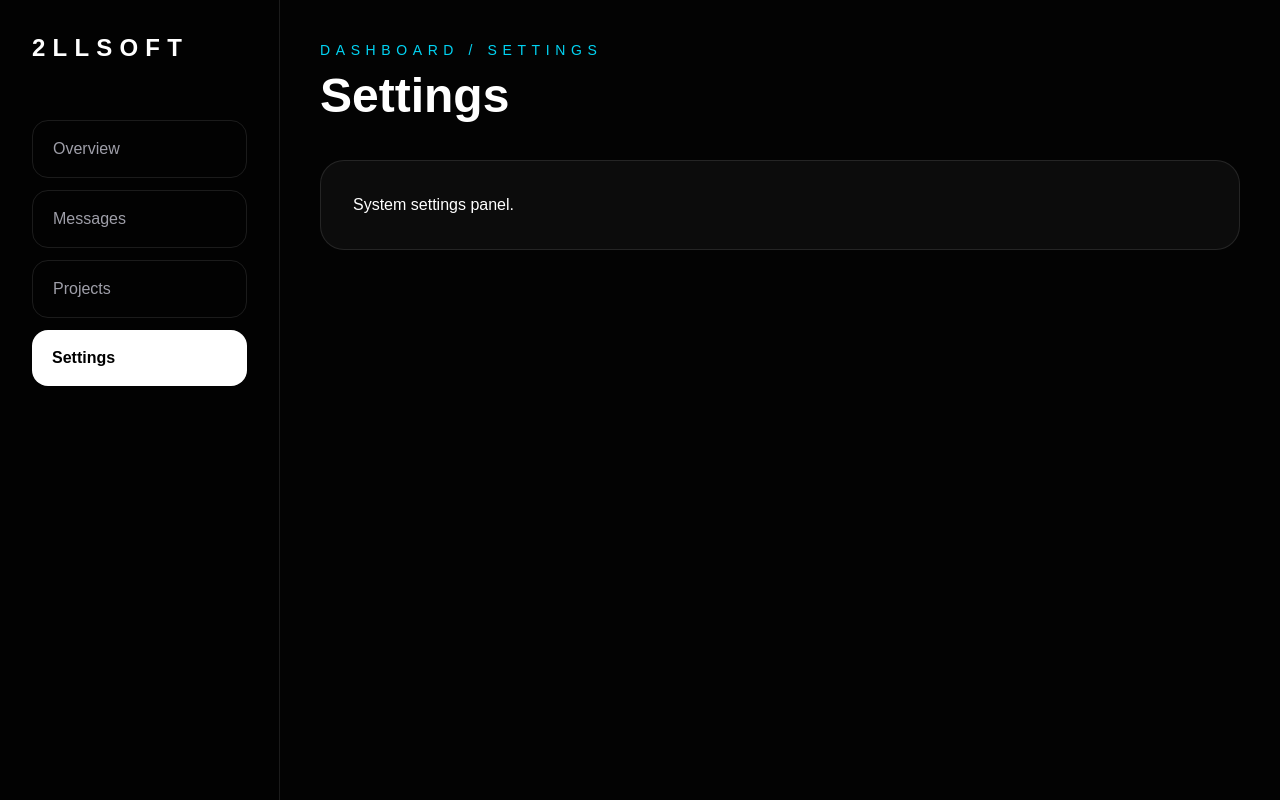
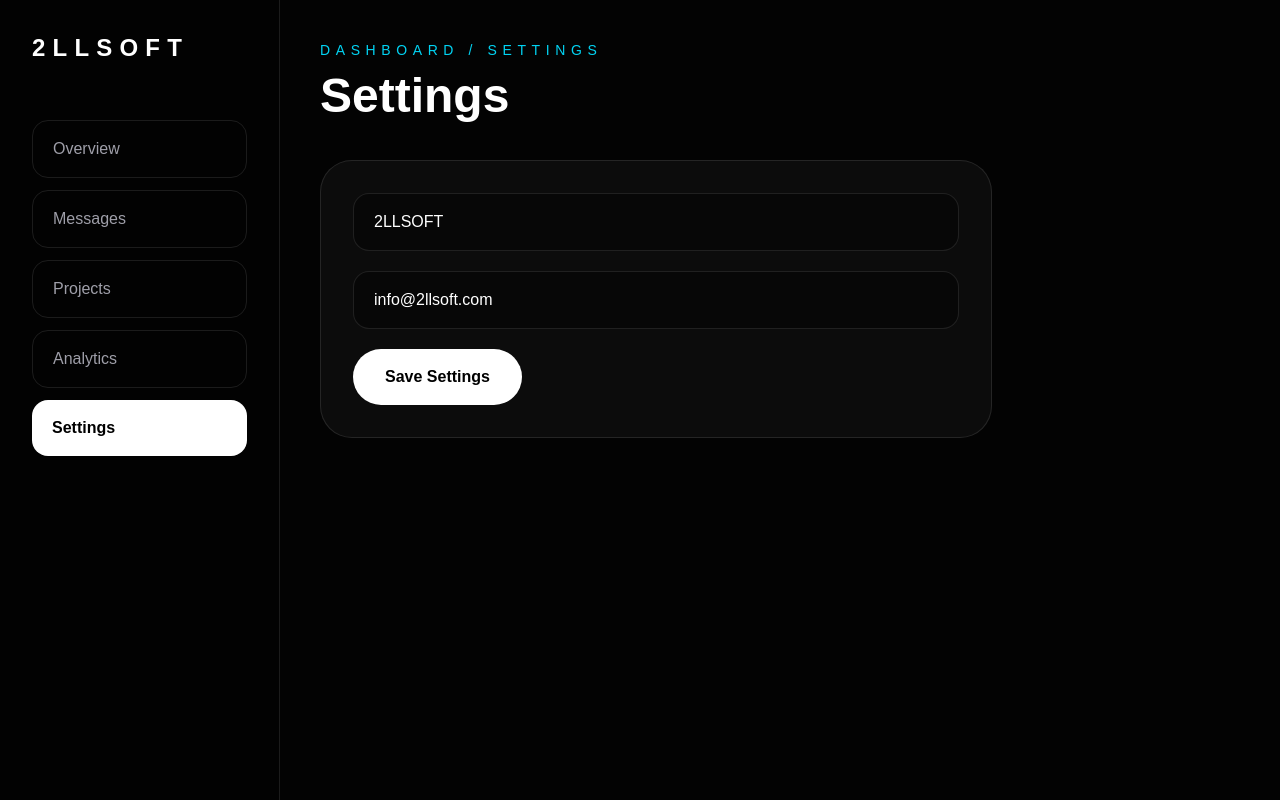
Before and after one commit to 2LLSOFT/2llsoft-clean, a Next.js app: page /dashboard/settings in a window 1280 px wide. Built offline with nearby package versions, Linux system fonts and the light colour scheme.

Commit message:
upgrade settings panel

```diff
--- a/app/dashboard/settings/page.tsx
+++ b/app/dashboard/settings/page.tsx
@@ -1,24 +1,63 @@
+"use client";
+
 import Link from "next/link";
+import { useState } from "react";
 
 export default function SettingsPage() {
+  const [companyName, setCompanyName] = useState("2LLSOFT");
+  const [email, setEmail] = useState("info@2llsoft.com");
+  const [status, setStatus] = useState("");
+
+  function saveSettings() {
+    setStatus("Settings saved.");
+  }
+
   return (
     <main className="flex min-h-screen bg-[#030303] text-white">
       <aside className="hidden w-[280px] border-r border-white/10 bg-black/40 p-8 md:block">
         <h1 className="text-2xl font-black tracking-[0.3em]">2LLSOFT</h1>
+
         <div className="mt-14 space-y-3">
           <Link href="/dashboard" className="block rounded-2xl border border-white/10 px-5 py-4 text-zinc-400">Overview</Link>
           <Link href="/dashboard/messages" className="block rounded-2xl border border-white/10 px-5 py-4 text-zinc-400">Messages</Link>
           <Link href="/dashboard/projects" className="block rounded-2xl border border-white/10 px-5 py-4 text-zinc-400">Projects</Link>
+          <Link href="/dashboard/analytics" className="block rounded-2xl border border-white/10 px-5 py-4 text-zinc-400">Analytics</Link>
           <Link href="/dashboard/settings" className="block rounded-2xl bg-white px-5 py-4 font-bold text-black">Settings</Link>
         </div>
       </aside>
 
       <section className="flex-1 p-6 md:p-10">
-        <p className="text-sm uppercase tracking-[0.4em] text-cyan-400">Dashboard / Settings</p>
+        <p className="text-sm uppercase tracking-[0.4em] text-cyan-400">
+          Dashboard / Settings
+        </p>
+
         <h1 className="mt-3 text-5xl font-black">Settings</h1>
 
-        <div className="mt-10 rounded-3xl border border-white/10 bg-white/[0.04] p-8">
-          System settings panel.
+        <div className="mt-10 max-w-2xl rounded-[2rem] border border-white/10 bg-white/[0.04] p-8">
+          <div className="space-y-5">
+            <input
+              value={companyName}
+              onChange={(e) => setCompanyName(e.target.value)}
+              className="w-full rounded-2xl border border-white/10 bg-black/40 px-5 py-4 outline-none"
+              placeholder="Company name"
+            />
+
+            <input
+              value={email}
+              onChange={(e) => setEmail(e.target.value)}
+              className="w-full rounded-2xl border border-white/10 bg-black/40 px-5 py-4 outline-none"
+              placeholder="Contact email"
+            />
+
+            <button
+              onClick={saveSettings}
+              className="rounded-full bg-white px-8 py-4 font-bold text-black"
+            >
+              Save Settings
+            </button>
+
+            {status && <p className="text-sm text-cyan-400">{status}</p>}
+          </div>
         </div>
       </section>
     </main>
```
